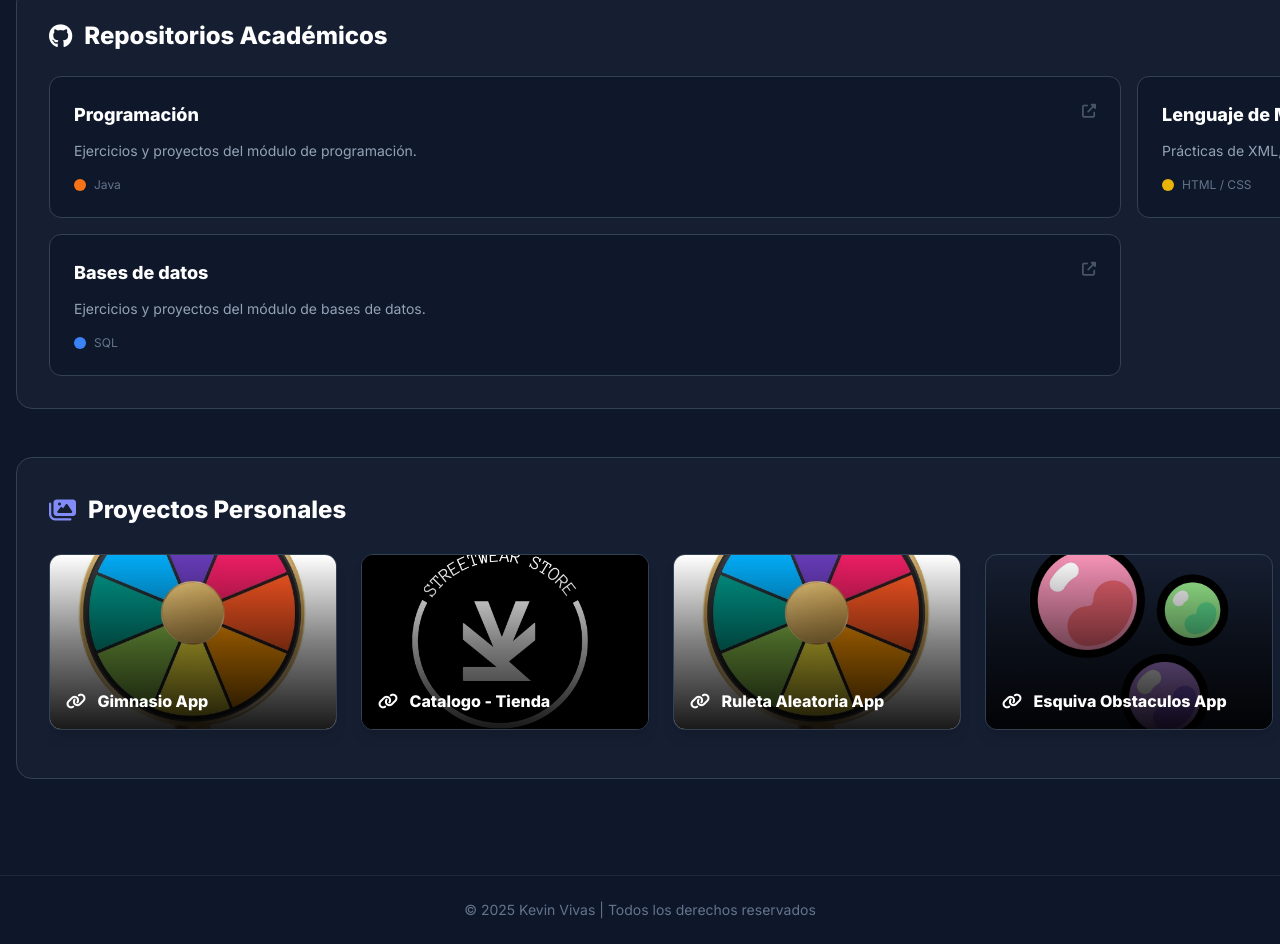
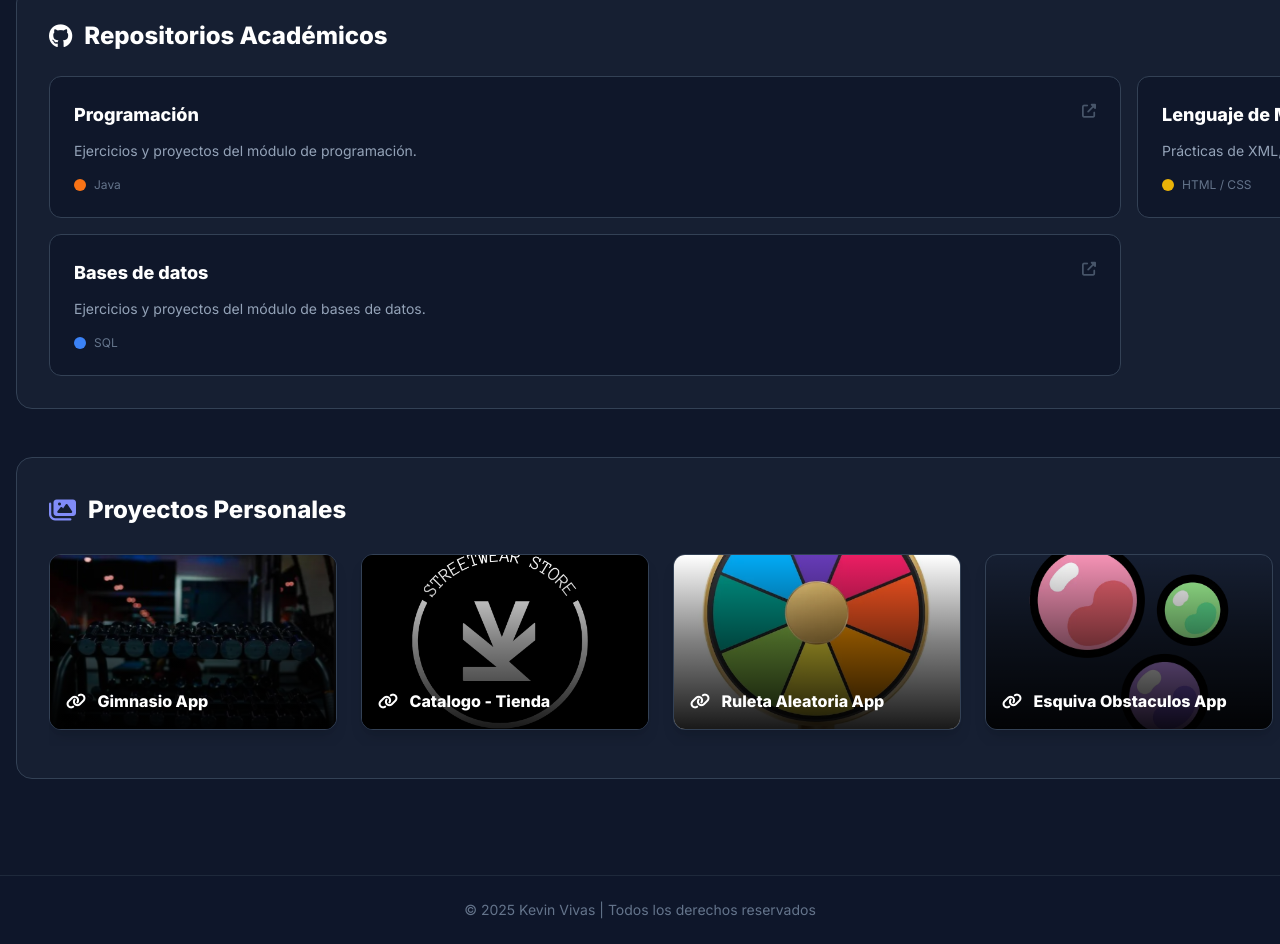
Before and after one commit to kev312/kev312.github.io, a website built with webpack: page index.html in a window 1280 px wide. Shown: the part 859-1803 px from the top of the page. Built offline with nearby package versions, Linux system fonts and the light colour scheme.

Commit message:
Replace gym image source in carousel slide

```diff
--- a/index.html
+++ b/index.html
@@ -191,7 +191,7 @@
 
              <!--Slide Gimnasio -->
              <div class="slide w-72 h-44 rounded-xl overflow-hidden relative group flex-shrink-0 border border-slate-700 shadow-lg">
-              <img src="img/rule.png" class="w-full h-full object-cover transition-transform duration-500 group-hover:scale-110 bg-slate-900" alt="Aplicaciión de gimnasio">
+              <img src="img/gym.png" class="w-full h-full object-cover transition-transform duration-500 group-hover:scale-110 bg-slate-900" alt="Aplicaciión de gimnasio">
               <div class="absolute inset-0 bg-gradient-to-t from-black/90 via-black/50 to-transparent flex items-end p-4">
                 <a href="https://gym-xi-plum.vercel.app/" target="_blank" class="text-white font-bold hover:text-indigo-300 transition-colors">
                   <i class="fas fa-link mr-2"></i> Gimnasio App
```
